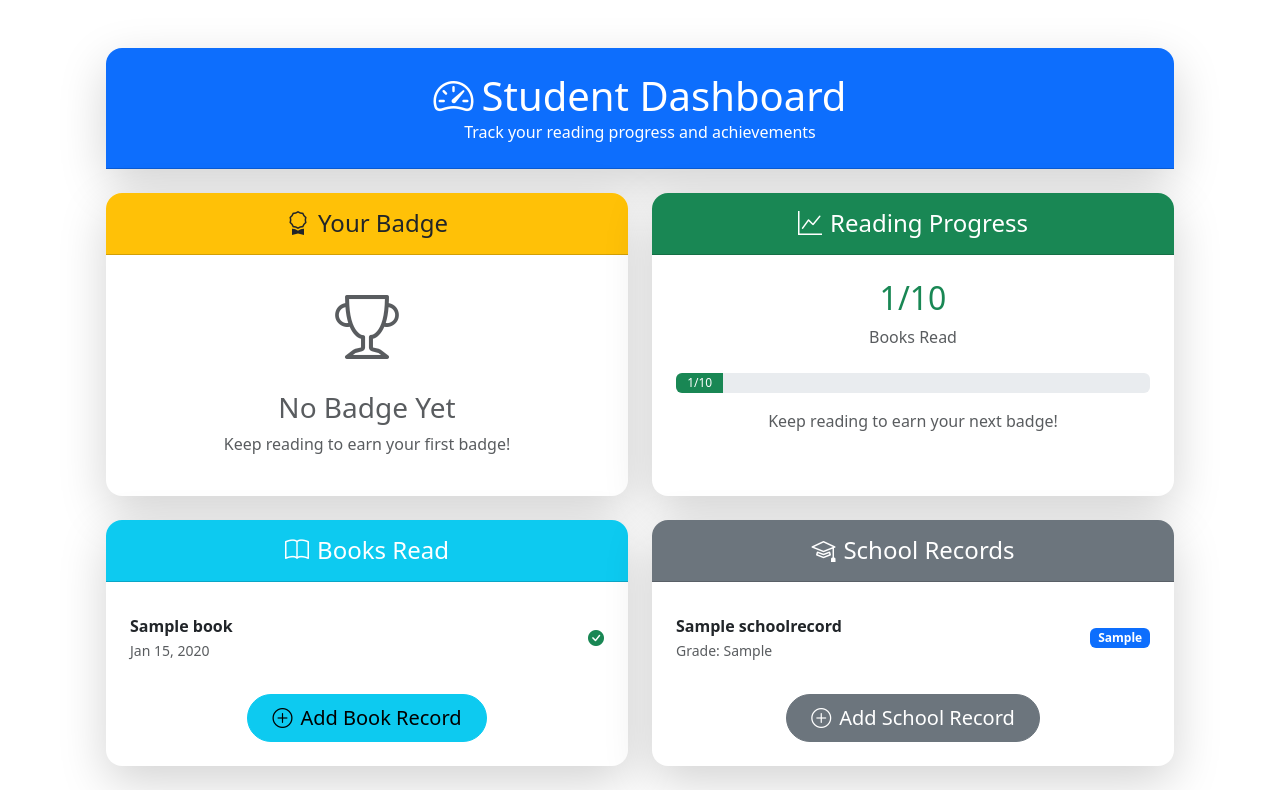
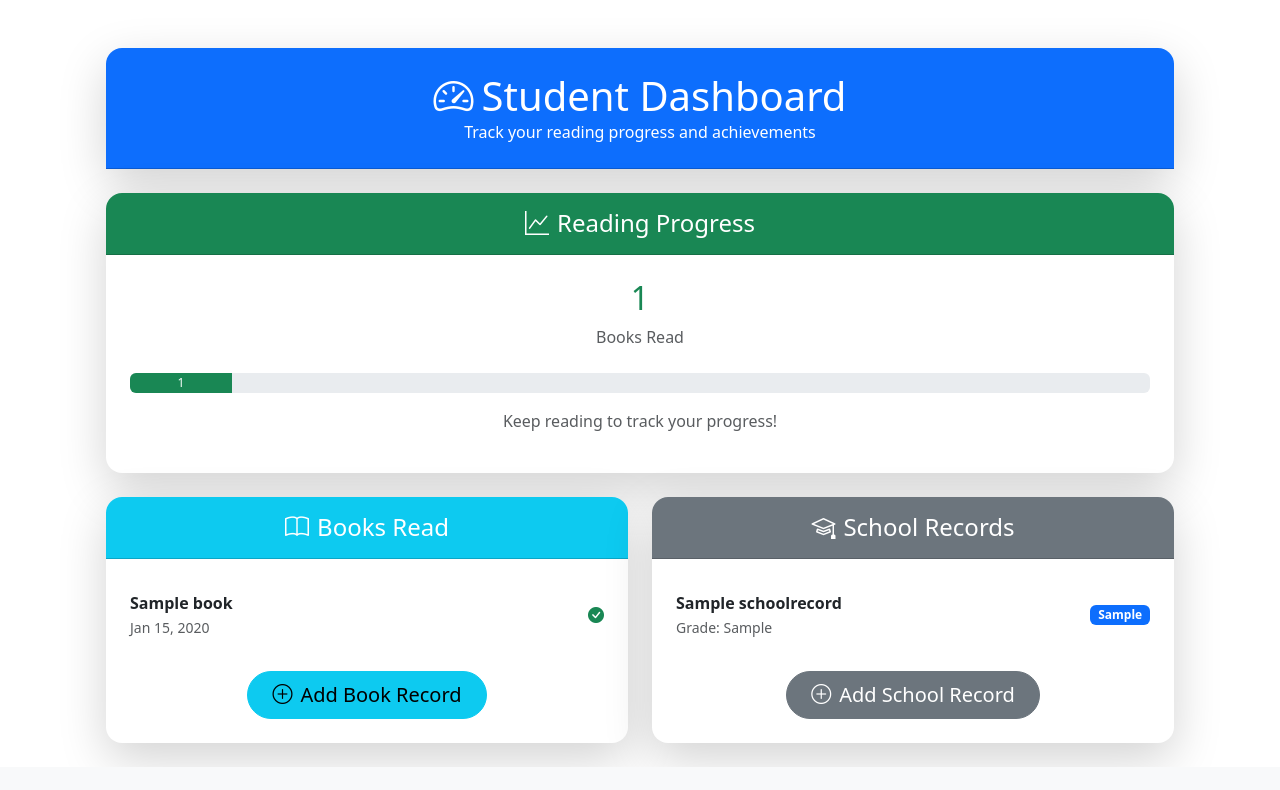
Before and after one commit to 1155-boni/Hopecare, a Django app: page /accounts/student/ in a window 1280 px wide. Shown: the part 56-846 px from the top of the page. After the commit the page ends 821 px from the top, so only its background shows below. Run offline with Django 5.2, Linux system fonts and the light colour scheme; a user stored in the database is signed in; tables that the repository leaves empty hold one stand-in row (values such as "Sample post"); some libraries are stand-ins or nearby versions.

Commit message:
Remove badge display section from student dashboard

```diff
--- a/accounts/templates/accounts/student_dashboard.html
+++ b/accounts/templates/accounts/student_dashboard.html
@@ -16,69 +16,25 @@
             </div>
         </div>
 
-        <div class="row g-4 mb-4">
-            <!-- Badge Section -->
-            <div class="col-lg-6">
-                <div class="card h-100 shadow-lg border-0 rounded-4">
-                    <div class="card-header bg-warning text-dark text-center py-3 rounded-top-4">
-                        <h4 class="mb-0"><i class="bi bi-award me-2"></i>Your Badge</h4>
-                    </div>
-                    <div class="card-body text-center p-4">
-                        <div class="mb-3">
-                            {% if badge == 'bronze' %}
-                                <div class="badge-display bronze">
-                                    <i class="bi bi-trophy-fill text-warning" style="font-size: 4rem;"></i>
-                                    <h3 class="mt-3 text-warning">Bronze</h3>
-                                </div>
-                            {% elif badge == 'silver' %}
-                                <div class="badge-display silver">
-                                    <i class="bi bi-trophy-fill text-secondary" style="font-size: 4rem;"></i>
-                                    <h3 class="mt-3 text-secondary">Silver</h3>
-                                </div>
-                            {% elif badge == 'gold' %}
-                                <div class="badge-display gold">
-                                    <i class="bi bi-trophy-fill text-warning" style="font-size: 4rem;"></i>
-                                    <h3 class="mt-3 text-warning">Gold</h3>
-                                </div>
-                            {% elif badge == 'diamond' %}
-                                <div class="badge-display diamond">
-                                    <i class="bi bi-gem text-info" style="font-size: 4rem;"></i>
-                                    <h3 class="mt-3 text-info">Diamond</h3>
-                                </div>
-                            {% else %}
-                                <div class="badge-display">
-                                    <i class="bi bi-trophy text-muted" style="font-size: 4rem;"></i>
-                                    <h3 class="mt-3 text-muted">No Badge Yet</h3>
-                                    <p class="text-muted">Keep reading to earn your first badge!</p>
-                                </div>
-                            {% endif %}
-                        </div>
-                    </div>
-                </div>
-            </div>
-
-            <!-- Progress Section -->
-            <div class="col-lg-6">
-                <div class="card h-100 shadow-lg border-0 rounded-4">
+        <!-- Progress Section -->
+        <div class="row mb-4">
+            <div class="col-12">
+                <div class="card shadow-lg border-0 rounded-4">
                     <div class="card-header bg-success text-white text-center py-3 rounded-top-4">
                         <h4 class="mb-0"><i class="bi bi-graph-up me-2"></i>Reading Progress</h4>
                     </div>
                     <div class="card-body p-4">
                         <div class="text-center mb-4">
-                            <h2 class="text-success">{{ book_records.count }}/10</h2>
+                            <h2 class="text-success">{{ book_records.count }}</h2>
                             <p class="text-muted">Books Read</p>
                         </div>
                         <div class="progress mb-3" style="height: 20px;">
                             <div class="progress-bar bg-success" role="progressbar" style="width: {{ progress_width }}%" aria-valuenow="{{ book_records.count }}" aria-valuemin="0" aria-valuemax="10">
-                                {{ book_records.count }}/10
+                                {{ book_records.count }}
                             </div>
                         </div>
                         <p class="text-center text-muted">
-                            {% if book_records.count < 10 %}
-                                Keep reading to earn your next badge!
-                            {% else %}
-                                Congratulations! You've reached the maximum badge level.
-                            {% endif %}
+                            Keep reading to track your progress!
                         </p>
                     </div>
                 </div>
```
